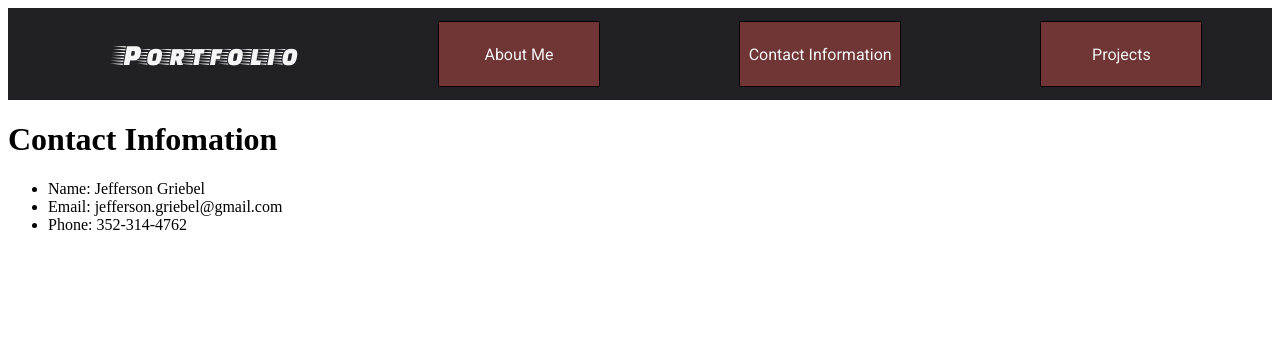
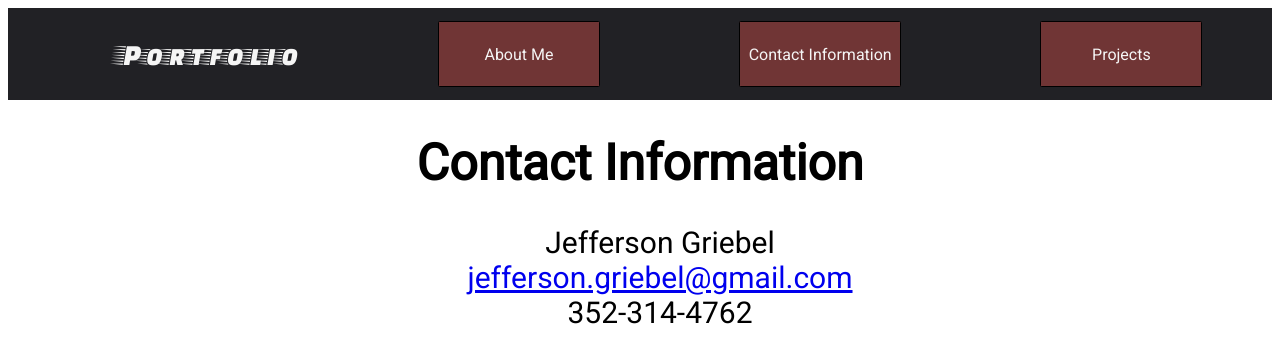
Before and after one commit to Jgriebel1990/my-portfolio, a React (Create React App) app: page /contact in a window 1280 px wide. Shown: the top 362 px of the page. Built offline with nearby package versions, Linux system fonts and the light colour scheme; a web font is replaced by a local one.

Commit message:
added styling to the contact page

```diff
--- a/src/App.js
+++ b/src/App.js
@@ -11,9 +11,9 @@ class App extends Component {
     return (
       <div>
         <Navbar />
-        <Route path='/aboutme' component={AboutMe} />
-        <Route path='/contact' component={Contact} />
-        <Route path='/projects' component={Projects} />
+        <Route path='/aboutme' exact component={AboutMe} />
+        <Route path='/contact' exact component={Contact} />
+        <Route path='/projects' exact component={Projects} />
       </div>
     );
   }
--- a/src/Contact.js
+++ b/src/Contact.js
@@ -1,16 +1,17 @@
 import React, { Component } from 'react';
+import './contact.css'
 
 class Contact extends Component {
     render(){
         return(
-            <div>
+            <div className='txt'>
                 <header>
-                    <h1>Contact Infomation</h1>
+                    <h1 className='contact-txt'>Contact Information</h1>
                 </header>
-                <ul>
-                    <li>Name: Jefferson Griebel</li>
-                    <li>Email: jefferson.griebel@gmail.com</li>
-                    <li>Phone: 352-314-4762</li>
+                <ul className='li-txt'>
+                    <li>Jefferson Griebel</li>
+                    <li><a href="mailto:jefferson.griebel@gmail.com">jefferson.griebel@gmail.com</a></li>
+                    <li>352-314-4762</li>
                 </ul>
             </div>
         )
--- /dev/null
+++ b/src/contact.css
@@ -0,0 +1,13 @@
+.txt{
+    font-family: 'Roboto', sans-serif;
+
+}
+.contact-txt{
+    text-align: center;
+    font-size: 50px;
+}
+.li-txt{
+    list-style: none;
+    font-size: 30px;
+    text-align: center;
+}
```
